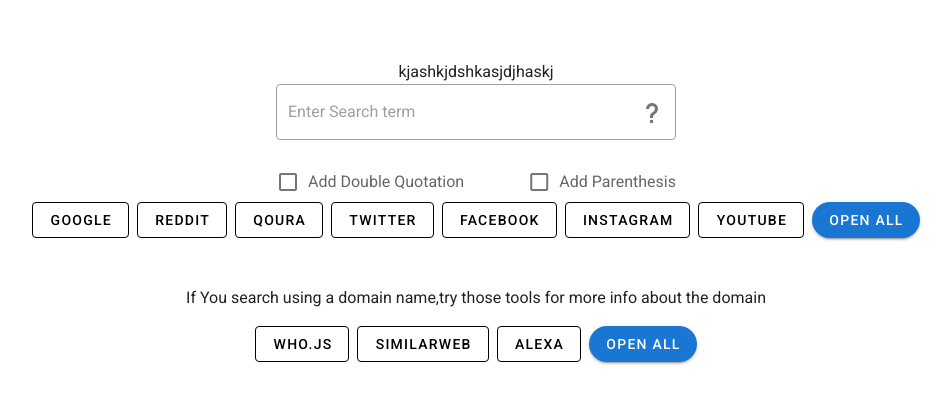
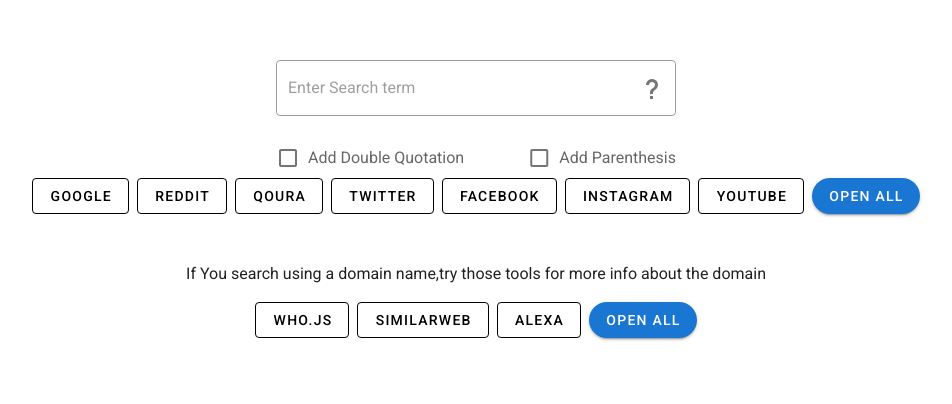
Before and after one commit to Mayo46/global-search, a Nuxt app: page / in a window 1280 px wide. Shown: the part 112-516 px from the top of the page, without its empty margins (164-1116 px from the left). Built offline with nearby package versions, Linux system fonts and the light colour scheme.

Commit message:
remove comment

```diff
--- a/pages/index.vue
+++ b/pages/index.vue
@@ -1,6 +1,5 @@
 <template>
   <div class="custom-container center-center">
-    kjashkjdshkasjdjhaskj
     <div class="text-center">
       <div class="search-section">
         <v-text-field
```
